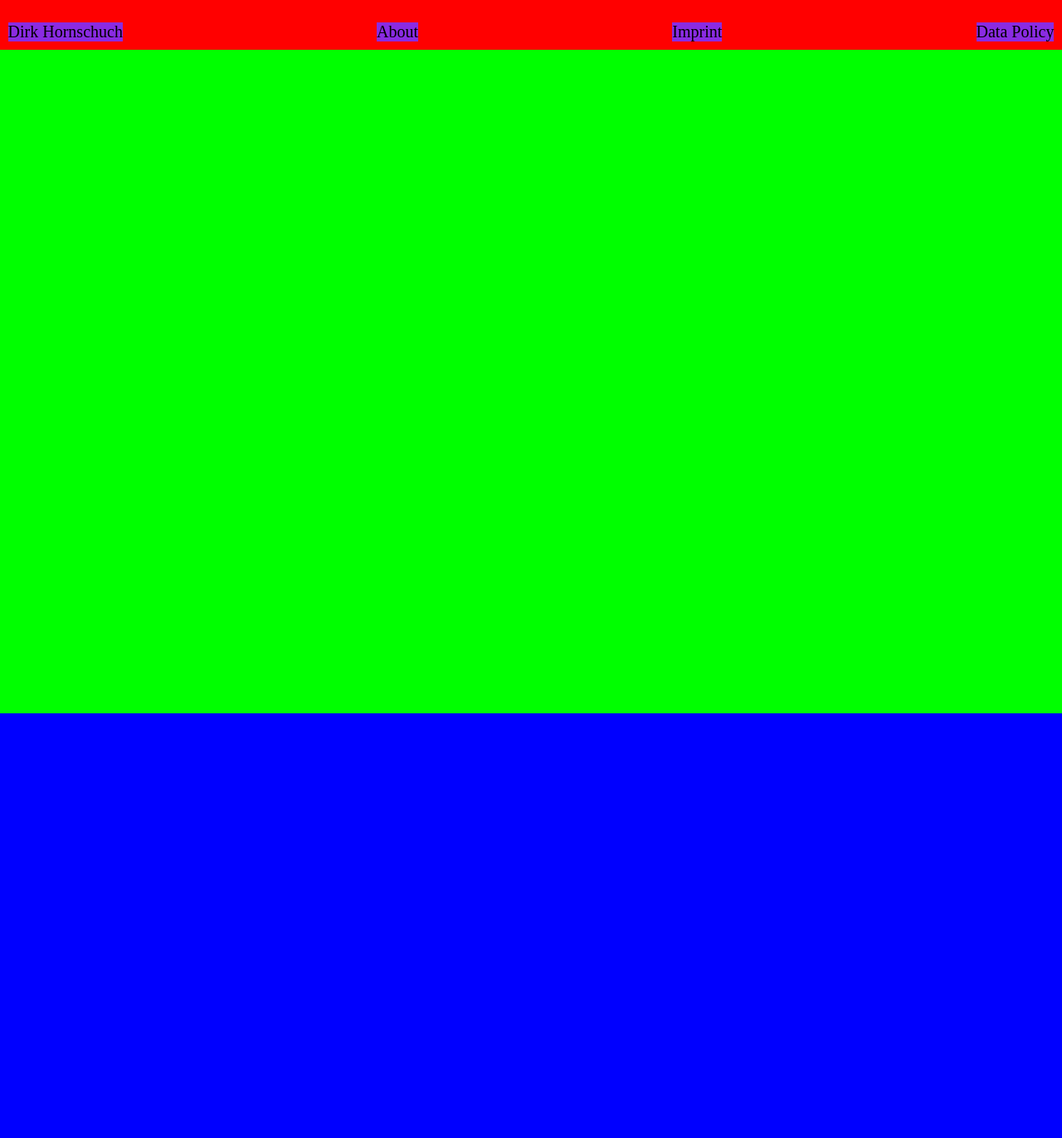
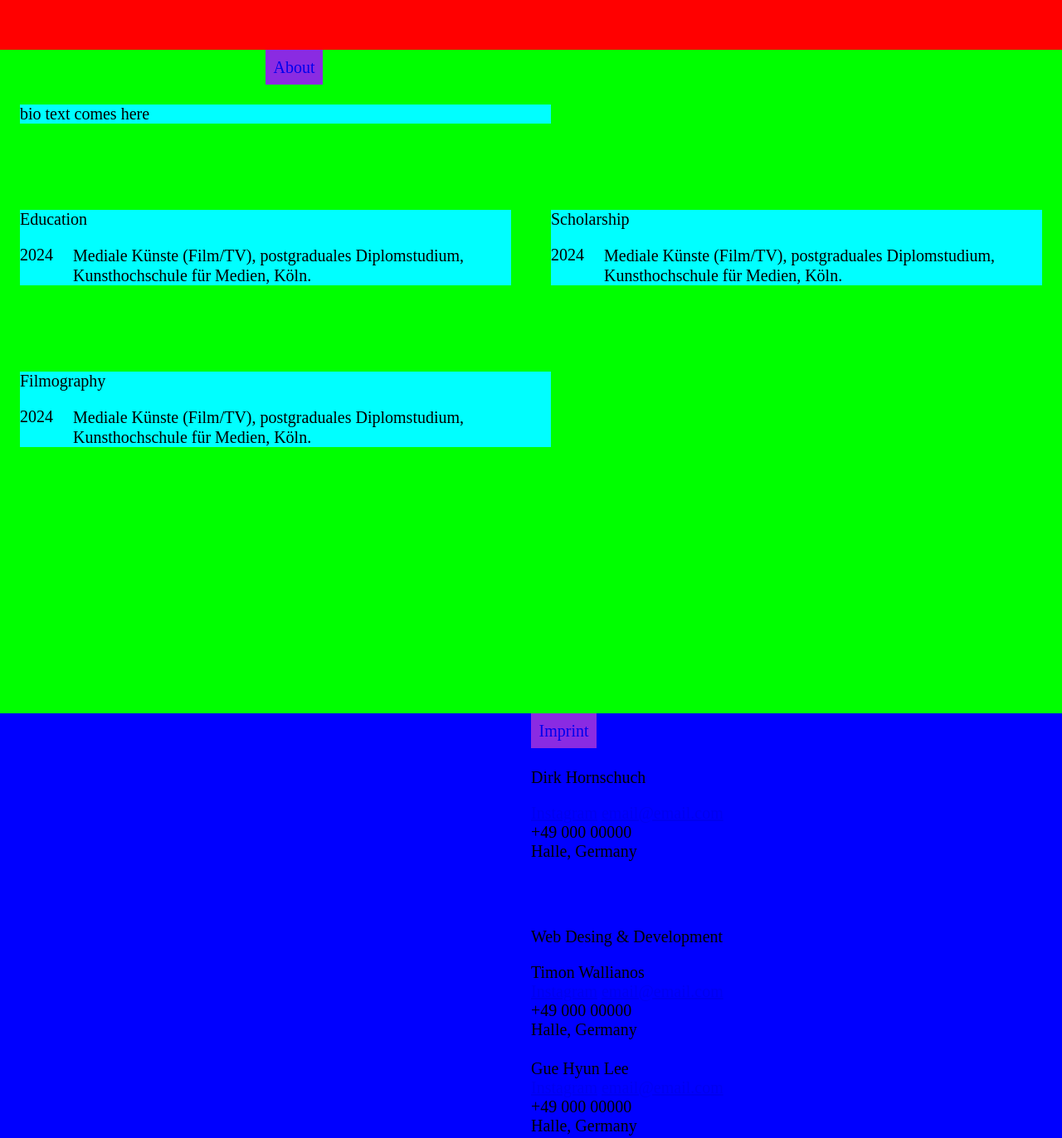
Before and after one commit to guehlee/dirkhornschuch, a plain HTML site: page index.html in a window 1280 px wide. Shown: the part 740-2112 px from the top of the page at 83% size. Drawn offline with Linux system fonts and the light colour scheme.

Commit message:
about, imprint layout

```diff
--- a/index.html
+++ b/index.html
@@ -5,22 +5,17 @@
     <meta name="viewport" content="width=device-width, initial-scale=1.0" />
     <title>Dirk Hornschuch</title>
     <link rel="stylesheet" href="style.css" />
-    <script src="/script.js" defer></script>
+    <script src="script.js" defer></script>
 
     <!-- LINK ALL CSS FILES HERE -->
   </head>
 
   <body>
     <!-- Navigation Menu -->
-    <div class="menu-wrapper">
-      <div id="menu-home" class="menu" href="#home">Dirk Hornschuch</div>
-      <div id="menu-about" class="menu" href="about">About</div>
-      <div id="menu-imprint" class="menu" href="imprint">Imprint</div>
-      <div id="menu-policy" class="menu" href="policy">Data Policy</div>
-    </div>
 
     <!-- LANDINGPAGE -->
     <section id="home" class="landingpage-wrapper">
+      <a id="menu-home" class="menu" href="#home">Dirk Hornschuch</a>
       <div class="marquee-wrapper">
         <div class="marquee">
           <div class="colorbox">
@@ -32,17 +27,99 @@
 
     <!-- ABOUTPAGE -->
     <section class="aboutpage-wrapper" id="about">
-      <div class="section-sentinel" aria-hidden="true"></div>
+      <a id="menu-about" class="menu" href="#about">About</a>
+
+      <div class="bio">
+        <p>bio text comes here</p>
+      </div>
+      <div class="education-wrapper">
+        <div class="education chart">
+          <h2 class="heading">Education</h2>
+          <dl class="cv-grid">
+            <dt><time>2024</time></dt>
+            <dd>
+              Mediale Künste (Film/TV), postgraduales Diplomstudium,
+              Kunsthochschule für Medien, Köln.
+            </dd>
+          </dl>
+        </div>
+
+        <div class="scholarship chart">
+          <h2 class="heading">Scholarship</h2>
+          <dl class="cv-grid">
+            <dt><time>2024</time></dt>
+            <dd>
+              Mediale Künste (Film/TV), postgraduales Diplomstudium,
+              Kunsthochschule für Medien, Köln.
+            </dd>
+          </dl>
+        </div>
+      </div>
+
+      <div class="filmography chart">
+        <h2 class="heading">Filmography</h2>
+        <dl class="cv-grid">
+          <dt><time>2024</time></dt>
+          <dd>
+            Mediale Künste (Film/TV), postgraduales Diplomstudium,
+            Kunsthochschule für Medien, Köln.
+          </dd>
+        </dl>
+      </div>
     </section>
 
     <!-- IMPRINTPAGE -->
     <section class="imprintpage-wrapper" id="imprint">
-      <div class="section-sentinel" aria-hidden="true"></div>
+      <a id="menu-imprint" class="menu" href="#imprint">Imprint</a>
+
+      <div class="contact-wrapper">
+        <address class="contact-list margin-5">
+          <h2 class="heading">Dirk Hornschuch</h2>
+          <a
+            href="https://www.instagram.com/"
+            target="_blank"
+            rel="noopener noreferrer"
+            >Instagram</a
+          >
+          <a href="mailto:email@email.com">email@email.com</a>
+          <p class="phone">+49 000 00000</p>
+          <p class="addr">Halle, Germany</p>
+        </address>
+
+        <address class="contact-list margin-1-5">
+          <h2 class="heading">Web Desing & Development</h2>
+
+          <p>Timon Wallianos</p>
+          <a
+            href="https://www.instagram.com/"
+            target="_blank"
+            rel="noopener noreferrer"
+            >Instagram</a
+          >
+          <a href="mailto:email@email.com">email@email.com</a>
+          <p class="phone">+49 000 00000</p>
+          <p class="addr">Halle, Germany</p>
+        </address>
+
+        <address class="contact-list margin-5">
+          <p>Gue Hyun Lee</p>
+          <a
+            href="https://www.instagram.com/"
+            target="_blank"
+            rel="noopener noreferrer"
+            >Instagram</a
+          >
+          <a href="mailto:email@email.com">email@email.com</a>
+          <p class="phone">+49 000 00000</p>
+          <p class="addr">Halle, Germany</p>
+        </address>
+      </div>
     </section>
 
     <!-- DATAPOLICYPAGE -->
     <section class="datapolicypage-wrapper" id="policy">
-      <div class="section-sentinel" aria-hidden="true"></div>
+      <a id="menu-policy" class="menu" href="#policy">Data Policy</a>
+      <p></p>
     </section>
 
     <!--------------------------------->
--- a/script.js
+++ /dev/null
@@ -1,57 +0,0 @@
-// DOKUMENT READY
-
-// SCROLL EVENT (just scroll when threshold is passed)
-// HERE IS A MORE DETAILES ANNOTATION NEEDED
-// ?????
-
-
-
-
-// OPTIONAL
-
-document.addEventListener("DOMContentLoaded", () => {
-  let currentSection = 0; // 0 = erster, 1 = zweiter
-  let isScrolling = false;
-  const threshold = 100; // Pixel Schwellwert
-  const sections = document.querySelectorAll("section");
-
-  window.addEventListener("wheel", (e) => {
-    if (isScrolling) return; // Scrolls sperren, bis fertig
-    const delta = e.deltaY;
-
-    // Scroll nach unten
-    if (delta > threshold && currentSection < sections.length - 1) {
-      isScrolling = true;
-      currentSection++;
-      window.scrollTo({
-        top: currentSection * window.innerHeight,
-        behavior: "smooth",
-      });
-      setTimeout(() => {
-        isScrolling = false;
-      }, 600);
-    }
-
-    // Scroll nach oben
-    if (delta < -threshold && currentSection > 0) {
-      isScrolling = true;
-      currentSection--;
-      window.scrollTo({
-        top: currentSection * window.innerHeight,
-        behavior: "smooth",
-      });
-      setTimeout(() => {
-        isScrolling = false;
-      }, 600);
-    }
-  });
-});
-
-// CLICK FUNCTIONS
-// click on thumbnail
-//click on #name to get to start
-//click on #en for english version
-//click on #de for german version
-
-
-// MOUSE FUNCTIONS
--- a/style.css
+++ b/style.css
@@ -1,3 +1,5 @@
+:root { --topH: 56px; }
+
 body, html {
   margin: 0;
   padding: 0;
@@ -8,6 +10,8 @@ body, html {
 body {
   overflow-y: auto;
   scroll-snap-type: y mandatory;
+
+  font-size: 1.25rem;
 }
 
 section {
@@ -16,7 +20,16 @@ section {
   scroll-snap-align: start;
   scroll-snap-stop: always;
 
-  width: 100vw;
+  width: 100%;
+}
+
+p { margin: 0; }
+
+h2 {
+    margin: 0;
+    font-size: 1.25rem;
+    font-weight: normal;
+    padding-bottom: 1.25rem;
 }
 
 /* Landingpage */
@@ -53,40 +66,99 @@ section {
 
 /* Nagivation Menu */
 
-.menu-wrapper {
-  display: flex;
-  justify-content: space-between;
+.menu {
+    width: auto;
+    display: inline-block;
+    position: sticky;
+    top: 0.8vw;
 
-  padding: 0.6rem;
+    padding: 0.6rem;
 
-  position: fixed;
-  bottom: 0;
-  left: 0;
-  right: 0;
-  z-index: 1000;
+    font-size: 1.25rem;
+    text-decoration: none;
+    background-color: blueviolet;
 
-  transition: transform .24s ease;
+    z-index: 1;
 }
 
-.menu {
-    font-size: 1.25rem;
-    background-color: blueviolet;
-}
+#menu-about{   margin-left: 25%; }
+#menu-imprint{ margin-left: 50%; }
+#menu-policy{  margin-left: 75%; }
 
 
 /* Aboutpage */
 
 .aboutpage-wrapper {
 
-  background-color: rgb(0, 255, 0);
+    background-color: rgb(0, 255, 0);
 }
+
+.bio,
+.education,
+.scholarship,
+.filmography {
+    width: 50%;
+    margin: 1.5rem;
+
+    background-color: aqua;
+}
+
+.bio,
+.education-wrapper {
+    margin-bottom: 5rem;
+}
+
+.education-wrapper {
+    display: flex;
+    flex-direction: row;
+    justify-content: center;
+    align-content: center;
+}
+
+.cv-grid {
+    display: grid;
+    grid-template-columns: max-content 2fr;
+    column-gap: 1.5rem;
+    row-gap: .5rem;
+    margin: 0;
+}
+
+.cv-grid dd {
+    margin: 0;
+}
+
+.cv-grid dt {
+    white-space: nowrap;
+}
+
+.cv-grid dd {
+    line-height: 1.5rem;
+}
+
 
 
 /* Imprintpage */
 
 .imprintpage-wrapper {
 
-  background-color: rgb(0, 0, 255);
+    background-color: rgb(0, 0, 255);
+}
+
+.contact-wrapper {
+    margin-left: 50%;
+    margin-top: 1.5rem;
+}
+
+address {
+    font-style: normal;
+}
+
+.margin-1-5 {
+    margin-bottom: 1.5rem;
+}
+
+.margin-5 {
+    margin-bottom: 5rem;
 }
 
 
```
